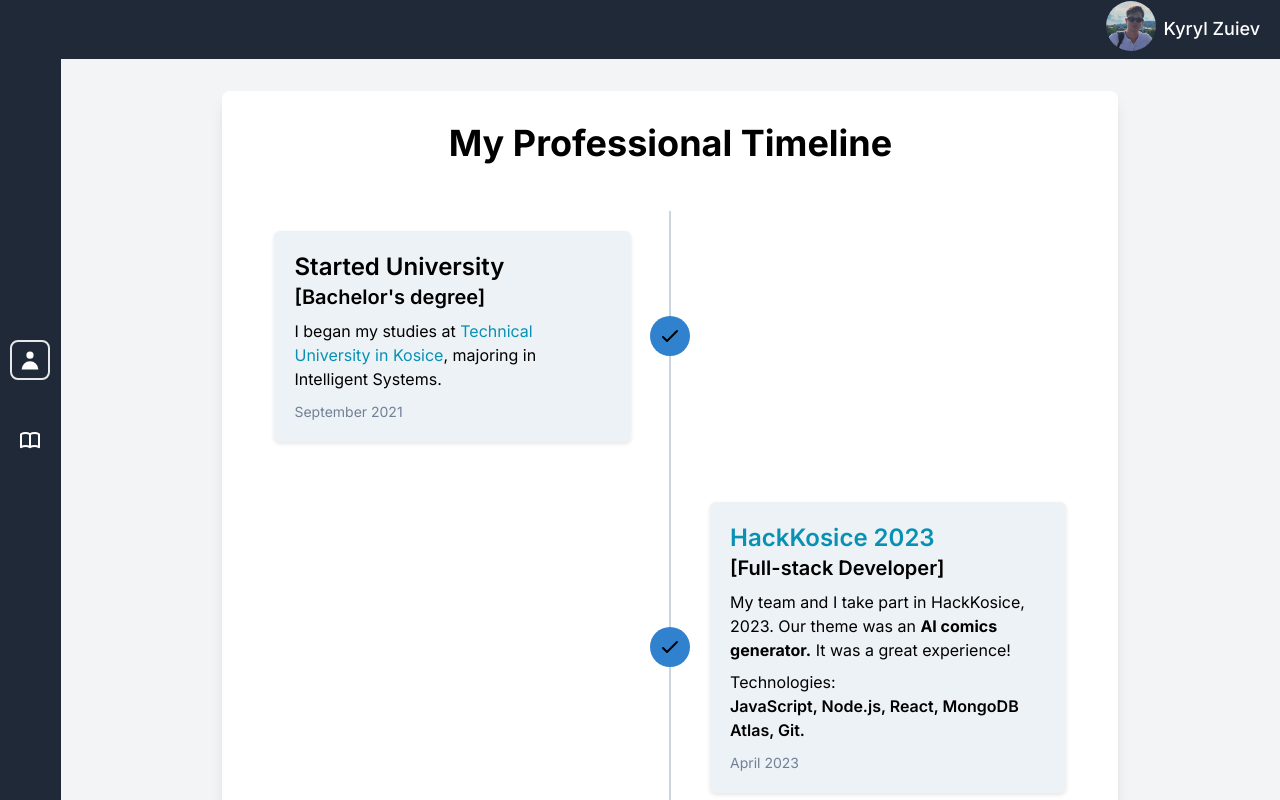
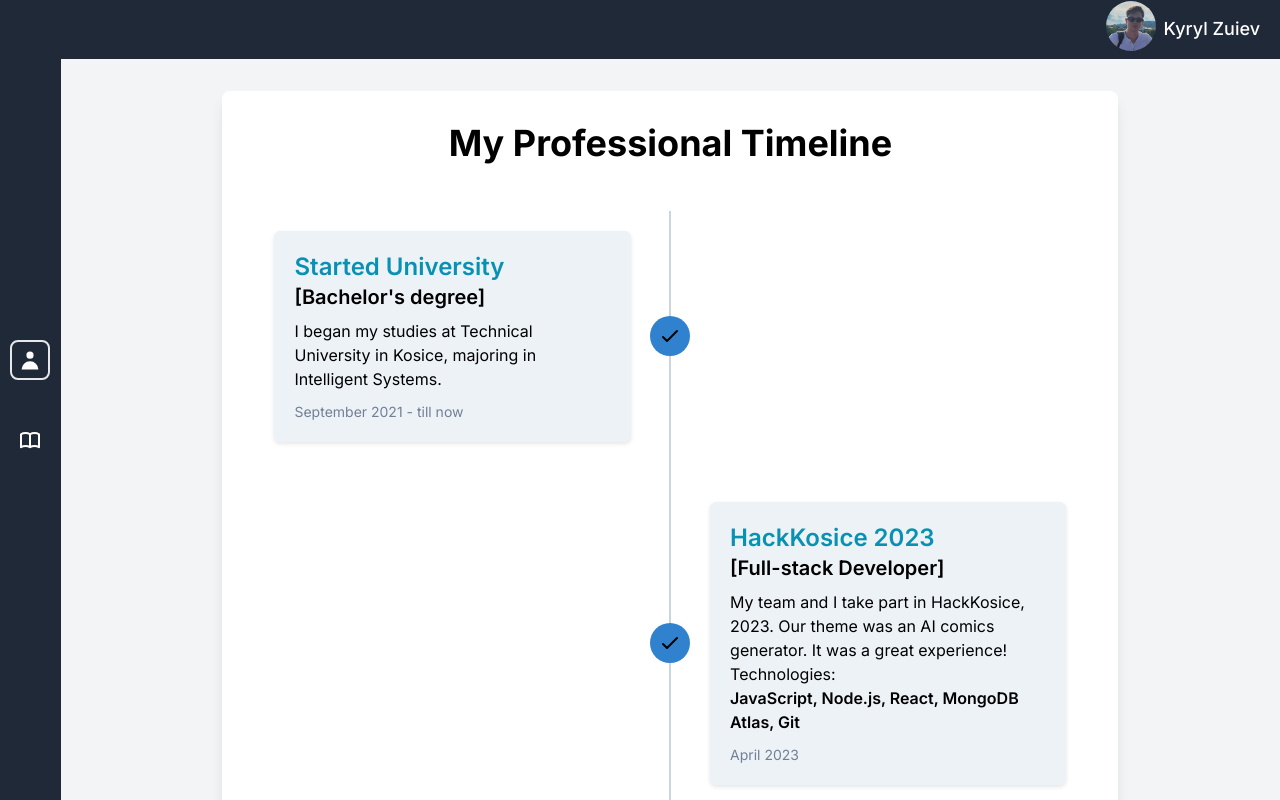
Before and after one commit to LordWhiskas/ProfileWebsite, a Next.js app in the folder profile-website/: page / in a window 1280 px wide. Built offline with nearby package versions, Linux system fonts and the light colour scheme.

Commit message:
updated description & optimization

```diff
--- a/profile-website/src/app/page.js
+++ b/profile-website/src/app/page.js
@@ -1,11 +1,80 @@
-'use client'
+'use client';
 
 import Link from "next/link";
-import {usePathname} from 'next/navigation';
-import {useEffect, useRef} from 'react';
+import { usePathname } from 'next/navigation';
+import { useEffect, useRef } from 'react';
 import styles from './Home.module.css';
 import Image from "next/legacy/image";
 import NavBar from "@/app/components/NavBar"; // Импорт CSS модуля
+
+const timelineData = [
+    {
+        side: "left",
+        title: "Started University",
+        subtitle: "[Bachelor's degree]",
+        description: "I began my studies at Technical University in Kosice, majoring in Intelligent Systems.",
+        link: {
+            href: "https://www.tuke.sk/wps/portal/tuke/!ut/p/z1/dYzBCsIwEES_ptfsUttSvAW8WNrag9C6F0klpsWYlDQa8OsNeBJ0bm94M0AwABnxnJXwszVCRz5Rca55nqVVhs2hLFLk3f7Y7rKma3OEHggoKvgnHKECUtqOnzduxk2pgJy8Sicde7hYT94v6zbBBEMITFmrtGQXe0_w12Syq4fh24TlZl617Pkbm8CYdQ!!/dz/d5/L0lDUmlTUSEhL3dHa0FKRnNBLzROV3FpQSEhL2Vu/",
+        },
+        date: "September 2021 - till now",
+        technologies: []
+    },
+    {
+        side: "right",
+        title: "HackKosice 2023",
+        subtitle: "[Full-stack Developer]",
+        description: "My team and I take part in HackKosice, 2023. Our theme was an AI comics generator. It was a great experience!",
+        link: {
+            href: "https://hackkosice.com/2023/",
+        },
+        date: "April 2023",
+        technologies: ["JavaScript", "Node.js", "React", "MongoDB Atlas", "Git"]
+    },
+    {
+        side: "left",
+        title: "Analysis of Hierarchical Structures in Capsule Neural Networks",
+        subtitle: "[Bc. thesis work]",
+        description: "",
+        link: {
+            href: "https://github.com/LordWhiskas/Visualization-Capsule-Neural-Networks",
+        },
+        date: "September 2023 - till now",
+        technologies: ["Python", "Pytorch", "Flask", "Dash", "NetworkX", "Git"]
+    },
+    {
+        side: "right",
+        title: "UvoCorp",
+        subtitle: "[Middle developer]",
+        description: "UvoCorp is an academic platform, where people can place orders and writers can complete them.",
+        link: {
+            href: "https://www.uvocorp.com/",
+        },
+        date: "March 2024 - June 2024",
+        technologies: ["Python", "Git", "JavaScript", "C", "C#"]
+    },
+    {
+        side: "left",
+        title: "Infobip",
+        subtitle: "[Software Engineer Intern]",
+        description: "Infobip is a global leader in omnichannel communication. Worked as part of a team to develop an internal tool that aggregates data from multiple databases into a single web application, simplifying the data analysis process for the business side of the company.",
+        link: {
+            href: "https://www.infobip.com/company",
+        },
+        date: "June 2024 - September 2024",
+        technologies: ["C#", "JavaScript", "TypeScript", "React", "Agile", "TeamWork", "Bridging"]
+    },
+    {
+        side: "right",
+        title: "Infobip",
+        subtitle: "[Junior Software Engineer]",
+        description: "After successfully completing the internship, I join the same team, but as a Junior Software Engineer.",
+        link: {
+            href: "https://www.infobip.com/company",
+        },
+        date: "September 2024 - till now",
+        technologies: ["C#", "JavaScript", "TypeScript", "React", "Agile", "TeamWork", "Bridging"]
+    },
+];
 
 export default function Home() {
     const pathname = usePathname();
@@ -30,17 +99,14 @@ export default function Home() {
         const items = timelineRef.current.querySelectorAll(`.${styles.timelineItem}`);
         items.forEach(item => observer.observe(item));
 
-        // Устанавливаем начальную позицию скролла в нижнюю часть
         if (timelineRef.current) {
             timelineRef.current.scrollTop = timelineRef.current.scrollHeight;
-
-            // Плавный скролл вверх при загрузке страницы
             setTimeout(() => {
                 timelineRef.current.scrollTo({
                     top: 0,
                     behavior: 'smooth'
                 });
-            }, 1000); // Задержка в 1 секунду перед началом скролла вверх
+            }, 1000);
         }
 
         return () => {
@@ -50,7 +116,7 @@ export default function Home() {
 
     return (
         <div className="h-screen w-full bg-white relative flex overflow-hidden">
-            <NavBar/>
+            <NavBar />
             <div className="w-full h-full flex flex-col justify-between">
                 <header
                     className="h-16 w-full flex items-center relative justify-end px-5 md:px-25 space-x-4 bg-gray-800">
@@ -64,146 +130,39 @@ export default function Home() {
                         </div>
                     </div>
                 </header>
-                <main
-                    className="w-full h-full flex flex-col justify-start p-4 md:p-8 bg-gray-100 overflow-y-auto"
-                    ref={timelineRef}>
+                <main className="w-full h-full flex flex-col justify-start p-4 md:p-8 bg-gray-100 overflow-y-auto" ref={timelineRef}>
                     <div className="w-full max-w-4xl mx-auto p-4 md:p-8 rounded-lg shadow-lg bg-white">
                         <h1 className="text-4xl font-bold mb-12 text-center">My Professional Timeline</h1>
                         <div className={styles.timeline}>
-                            <div className={`${styles.timelineItem} ${styles.left}`}>
+                            {timelineData.map((item, index) => (
+                                <div key={index} className={`${styles.timelineItem} ${styles[item.side]}`}>
                                     <div className={styles.timelineIcon}>
                                         <svg xmlns="http://www.w3.org/2000/svg" className="h-6 w-6" fill="none"
                                              viewBox="0 0 24 24" stroke="currentColor">
                                             <path strokeLinecap="round" strokeLinejoin="round" strokeWidth="2"
-                                              d="M5 13l4 4L19 7"/>
+                                                  d="M5 13l4 4L19 7" />
                                         </svg>
                                     </div>
                                     <div className={styles.timelineContent}>
-                                    <h2 className="text-2xl font-semibold">Started University</h2>
-                                    <h2 className="text-xl font-semibold mb-2">[Bachelor&apos;s degree]</h2>
-                                    <p>I began my studies at <a className={"text-cyan-600"}
-                                                                href={"https://www.tuke.sk/wps/portal/tuke/!ut/p/z1/dYzBCsIwEES_ptfsUttSvAW8WNrag9C6F0klpsWYlDQa8OsNeBJ0bm94M0AwABnxnJXwszVCRz5Rca55nqVVhs2hLFLk3f7Y7rKma3OEHggoKvgnHKECUtqOnzduxk2pgJy8Sicde7hYT94v6zbBBEMITFmrtGQXe0_w12Syq4fh24TlZl617Pkbm8CYdQ!!/dz/d5/L0lDUmlTUSEhL3dHa0FKRnNBLzROV3FpQSEhL2Vu/"}>Technical
-                                        University in Kosice</a>, majoring in Intelligent
-                                        Systems.</p>
-                                    <span className={styles.timelineDate}>September 2021</span>
+                                        {item.link ? (
+                                            <Link href={item.link.href} className="text-cyan-600">
+                                                <h2 className="text-2xl font-semibold">{item.title}</h2>
+                                            </Link>
+                                        ) : (
+                                            <h2 className="text-2xl font-semibold">{item.title}</h2>
+                                        )}
+                                        <h2 className="text-xl font-semibold mb-2">{item.subtitle}</h2>
+                                        <p>{item.description}</p>
+                                        {item.technologies.length > 0 && (
+                                            <>
+                                                <p>Technologies:</p>
+                                                <p className="font-semibold">{item.technologies.join(", ")}</p>
+                                            </>
+                                        )}
+                                        <span className={styles.timelineDate}>{item.date}</span>
                                     </div>
                                 </div>
-                            <div className={`${styles.timelineItem} ${styles.right}`}>
-                                <div className={styles.timelineIcon}>
-                                    <svg xmlns="http://www.w3.org/2000/svg" className="h-6 w-6" fill="none"
-                                         viewBox="0 0 24 24" stroke="currentColor">
-                                        <path strokeLinecap="round" strokeLinejoin="round" strokeWidth="2"
-                                              d="M5 13l4 4L19 7"/>
-                                    </svg>
-                                </div>
-                                <div className={styles.timelineContent}>
-                                    <h2 className="text-2xl font-semibold"><a className={"text-cyan-600"}
-                                                                              href={"https://hackkosice.com/2023/"}>HackKosice
-                                        2023</a></h2>
-                                    <h2 className="text-xl font-semibold mb-2">[Full-stack Developer]</h2>
-                                    <p className="mb-2">My team and I take part in HackKosice, 2023. Our theme was
-                                        an <b>AI comics
-                                            generator.</b> It was a great experience!</p>
-                                    <p>Technologies:</p>
-                                    <p className="font-semibold">JavaScript, Node.js, React, MongoDB Atlas, Git.</p>
-                                    <span className={styles.timelineDate}>April 2023</span>
-                                </div>
-                            </div>
-                            <div className={`${styles.timelineItem} ${styles.left}`}>
-                                <div className={styles.timelineIcon}>
-                                    <svg xmlns="http://www.w3.org/2000/svg" className="h-6 w-6" fill="none"
-                                         viewBox="0 0 24 24" stroke="currentColor">
-                                        <path strokeLinecap="round" strokeLinejoin="round" strokeWidth="2"
-                                              d="M5 13l4 4L19 7"/>
-                                    </svg>
-                                </div>
-                                <div className={styles.timelineContent}>
-                                    <Link className={"text-cyan-600"}
-                                          href={"https://github.com/LordWhiskas/Visualization-Capsule-Neural-Networks"}>
-                                        <h2 className="text-2xl font-semibold">Analysis of Hierarchical Structures in
-                                            Capsule Neural Networks</h2>
-                                    </Link>
-                                    <h2 className="text-xl font-semibold mb-2">[Bc. thesis work]</h2>
-                                    <p>Technologies:</p>
-                                    <p className="font-semibold">Python, Pytorch, Flask, Dash, NetworkX, Git.</p>
-                                    <span className={styles.timelineDate}>September 2023</span>
-                                </div>
-                            </div>
-                            <div className={`${styles.timelineItem} ${styles.right}`}>
-                                <div className={styles.timelineIcon}>
-                                    <svg xmlns="http://www.w3.org/2000/svg" className="h-6 w-6" fill="none"
-                                         viewBox="0 0 24 24" stroke="currentColor">
-                                        <path strokeLinecap="round" strokeLinejoin="round" strokeWidth="2"
-                                              d="M5 13l4 4L19 7"/>
-                                    </svg>
-                                </div>
-                                <div className={styles.timelineContent}>
-                                    <h2 className="text-2xl font-semibold">Hackathon Telekom 2023</h2>
-                                    <h2 className="text-xl font-semibold mb-2">[Full-stack Developer]</h2>
-                                    <p className="mb-2">My team and I take part in Hackathon Telekom, 2023. Our theme
-                                        was an <b>UI/UX Park
-                                            System.</b></p>
-                                    <p>Technologies:</p>
-                                    <p className="font-semibold">JavaScript, Node.js, React, MongoDB Atlas, Git.</p>
-                                    <span className={styles.timelineDate}>November, 2023</span>
-                                </div>
-                            </div>
-                            <div className={`${styles.timelineItem} ${styles.left}`}>
-                                <div className={styles.timelineIcon}>
-                                    <svg xmlns="http://www.w3.org/2000/svg" className="h-6 w-6" fill="none"
-                                         viewBox="0 0 24 24" stroke="currentColor">
-                                        <path strokeLinecap="round" strokeLinejoin="round" strokeWidth="2"
-                                              d="M5 13l4 4L19 7"/>
-                                    </svg>
-                                </div>
-                                <div className={styles.timelineContent}>
-                                    <Link className={"text-cyan-600"}
-                                          href={"https://github.com/LordWhiskas/Vercel-Web-AI-Shop-App"}>
-                                        <h2 className="text-2xl font-semibold">E-Commerce AI Web Application</h2>
-                                    </Link>
-                                    <h2 className="text-xl font-semibold mb-2">[Full-stack Developer]</h2>
-                                    <p>Technologies:</p>
-                                    <p className="font-semibold">Python, React, Node.js, JavaScript, Vercel, Git,
-                                        MongoDB Atlas, OpenAI API.</p>
-                                    <span className={styles.timelineDate}>November 2023</span>
-                                </div>
-                            </div>
-                            <div className={`${styles.timelineItem} ${styles.right}`}>
-                                <div className={styles.timelineIcon}>
-                                    <svg xmlns="http://www.w3.org/2000/svg" className="h-6 w-6" fill="none"
-                                         viewBox="0 0 24 24" stroke="currentColor">
-                                        <path strokeLinecap="round" strokeLinejoin="round" strokeWidth="2"
-                                              d="M5 13l4 4L19 7"/>
-                                    </svg>
-                                </div>
-                                <div className={styles.timelineContent}>
-                                    <h2 className="text-2xl font-semibold">UvoCorp</h2>
-                                    <h2 className="text-xl font-semibold mb-2">[Middle developer(Python, C, C#,
-                                        JavaScript)]</h2>
-                                    <p>UvoCorp is an academic platform, where people can place orders and writers can
-                                        complete them.</p>
-                                    <span className={styles.timelineDate}>March 2024</span>
-                                </div>
-                            </div>
-                            <div className={`${styles.timelineItem} ${styles.left}`}>
-                                <div className={styles.timelineIcon}>
-                                    <svg xmlns="http://www.w3.org/2000/svg" className="h-6 w-6" fill="none"
-                                         viewBox="0 0 24 24" stroke="currentColor">
-                                        <path strokeLinecap="round" strokeLinejoin="round" strokeWidth="2"
-                                              d="M5 13l4 4L19 7"/>
-                                    </svg>
-                                </div>
-                                <div className={styles.timelineContent}>
-                                    <Link className={"text-cyan-600"}
-                                          href={"https://www.infobip.com/offices/slovakia-kosice"}>
-                                        <h2 className="text-2xl font-semibold">Infobip</h2>
-                                    </Link>
-                                    <h2 className="text-xl font-semibold mb-2">Software Engineer Intern</h2>
-                                    <p>Technologies:</p>
-                                    <p className="font-semibold">C#, React, SQL</p>
-                                    <span className={styles.timelineDate}>July 2024</span>
-                                </div>
-                            </div>
+                            ))}
                         </div>
                     </div>
                 </main>
```
Lines whose indentation alone changed are shown as unchanged.
